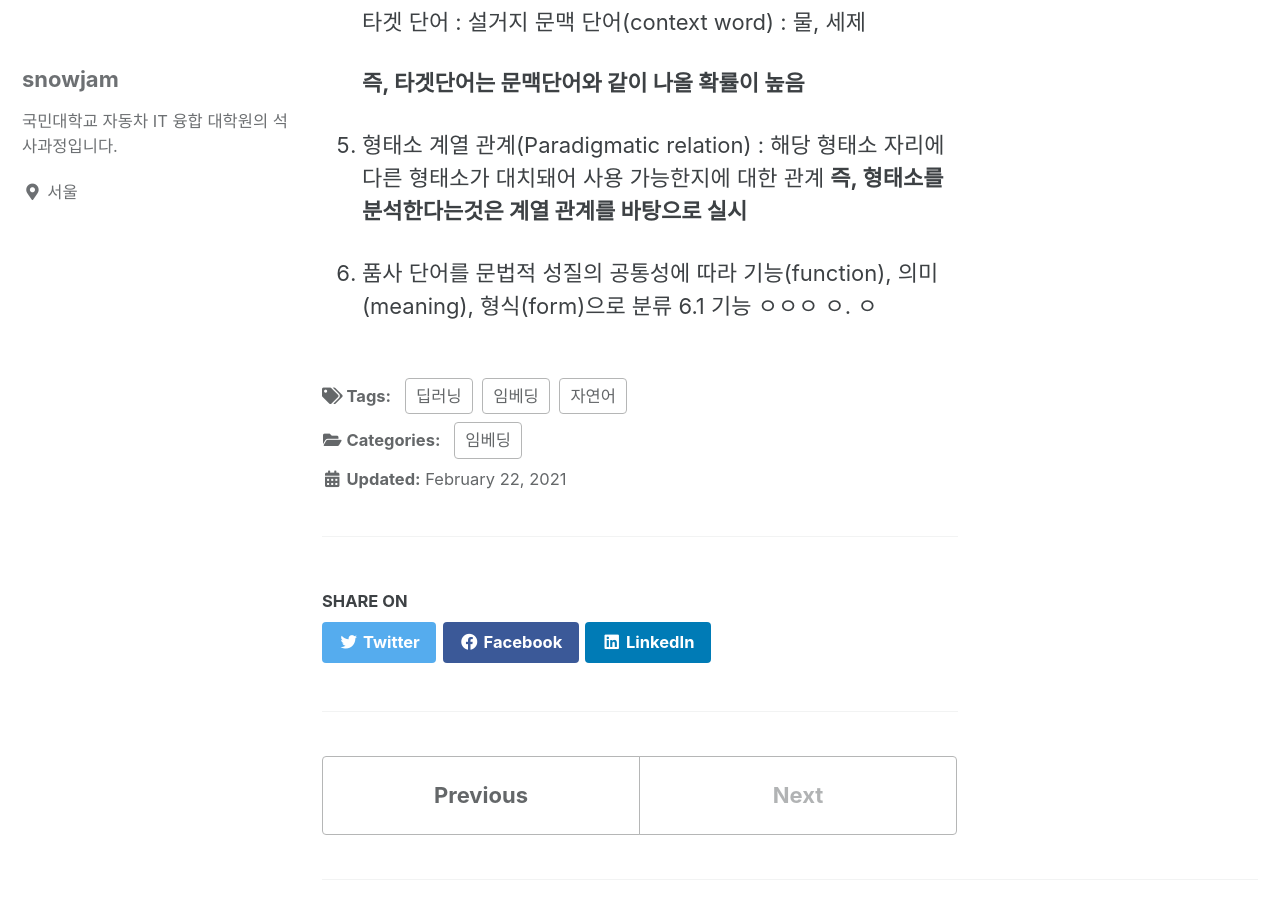
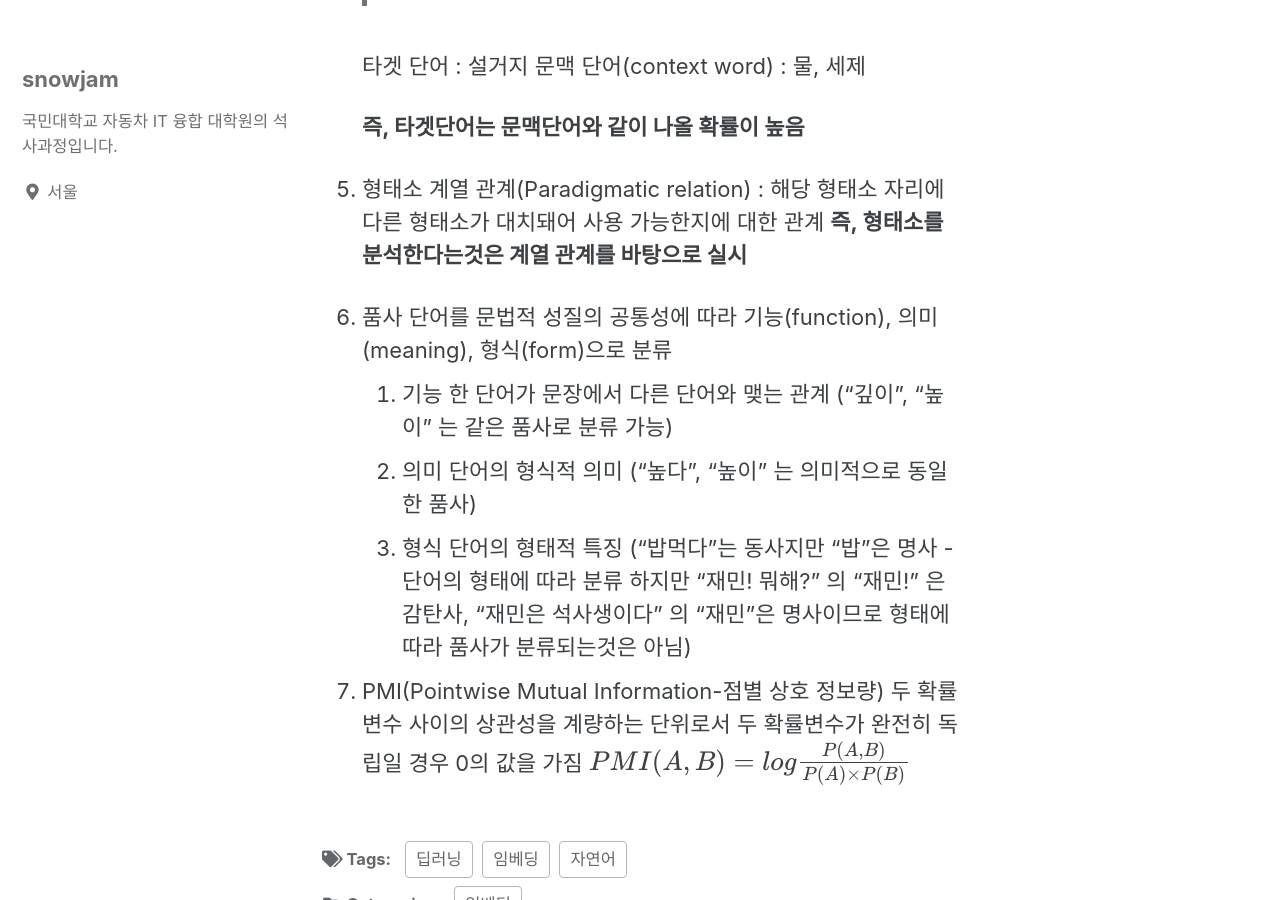
Before and after one commit to snowjamai/snowjamai.github.io, a Jekyll site: the page built from _posts/2021-02-22-임베딩에서의 Vector.md, in a window 1280 px wide and 900 px high, scrolled down 3140 px. Built offline with Jekyll 4.4.1, drawn with Linux system fonts in a browser that asks for light colours; cached includes are drawn as plain includes; formulas are drawn with MathJax 3; some of the changed text lies outside the part shown.

Commit message:
second chater finish

```diff
--- a/_posts/2021-02-22-임베딩에서의 Vector.md
+++ b/_posts/2021-02-22-임베딩에서의 Vector.md
@@ -77,5 +77,13 @@ __즉, 형태소를 분석한다는것은 계열 관계를 바탕으로 실시__
 
 6. 품사
 단어를 문법적 성질의 공통성에 따라 기능(function), 의미(meaning), 형식(form)으로 분류
-6.1 기능
-                       ㅇㅇㅇ ㅇ.  ㅇ
+    1. 기능
+ 한 단어가 문장에서 다른 단어와 맺는 관계 ("깊이", "높이" 는 같은 품사로 분류 가능)
+    2. 의미
+    단어의 형식적 의미 ("높다", "높이" 는 의미적으로 동일한 품사)
+    3. 형식
+     단어의 형태적 특징 ("밥먹다"는 동사지만 "밥"은 명사 - 단어의 형태에 따라 분류 하지만 "재민! 뭐해?" 의 "재민!" 은 감탄사, "재민은 석사생이다" 의 "재민"은 명사이므로 형태에 따라 품사가 분류되는것은 아님)
+
+7. PMI(Pointwise Mutual Information-점별 상호 정보량)
+두 확률변수 사이의 상관성을 계량하는 단위로서 두 확률변수가 완전히 독립일 경우 0의 값을 가짐
+$$PMI(A,B)=log\frac{P(A,B)}{P(A)\times P(B)}$$
```
Also changed, not shown: other parts of _posts/2021-02-22-임베딩에서의 Vector.md (+2 -2 lines).
